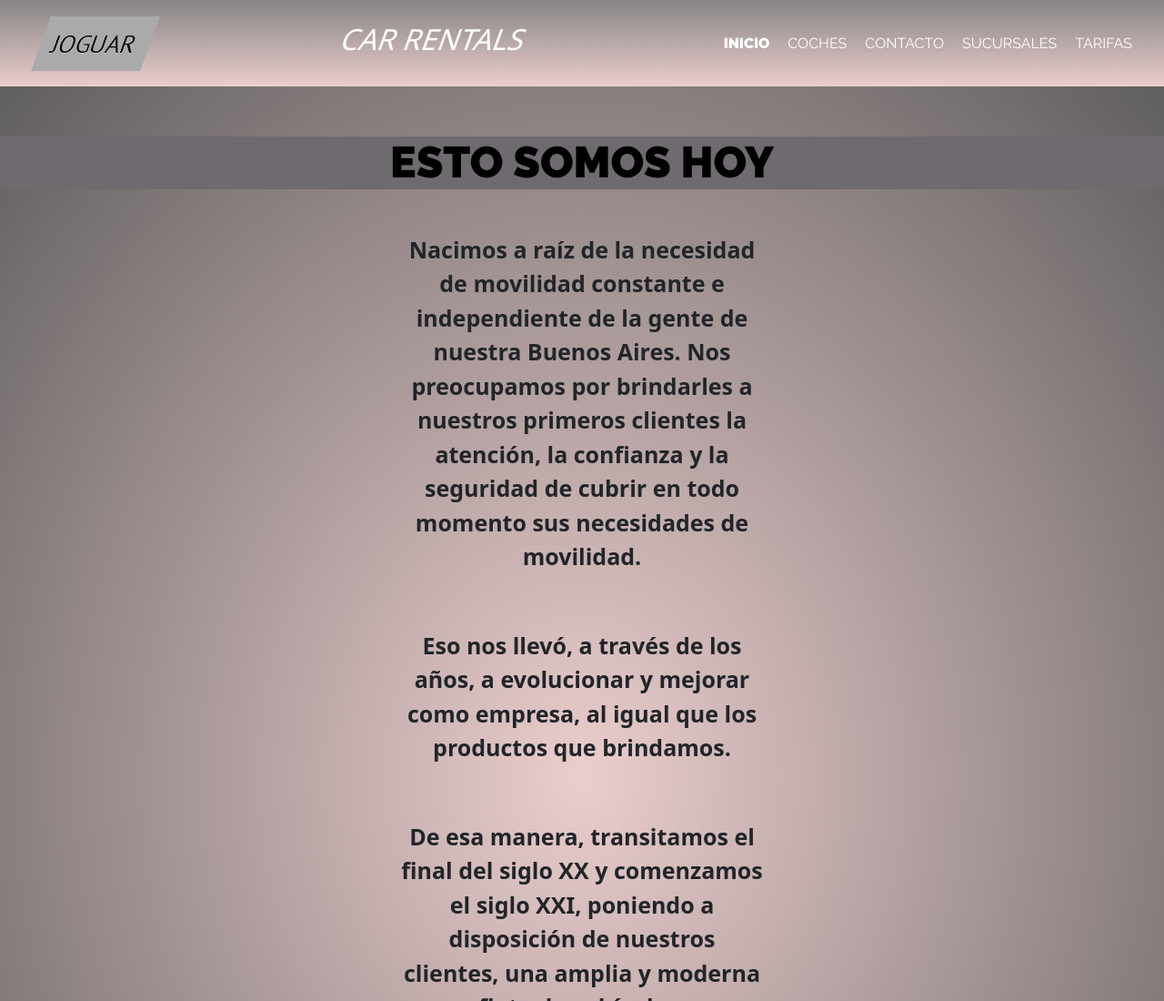
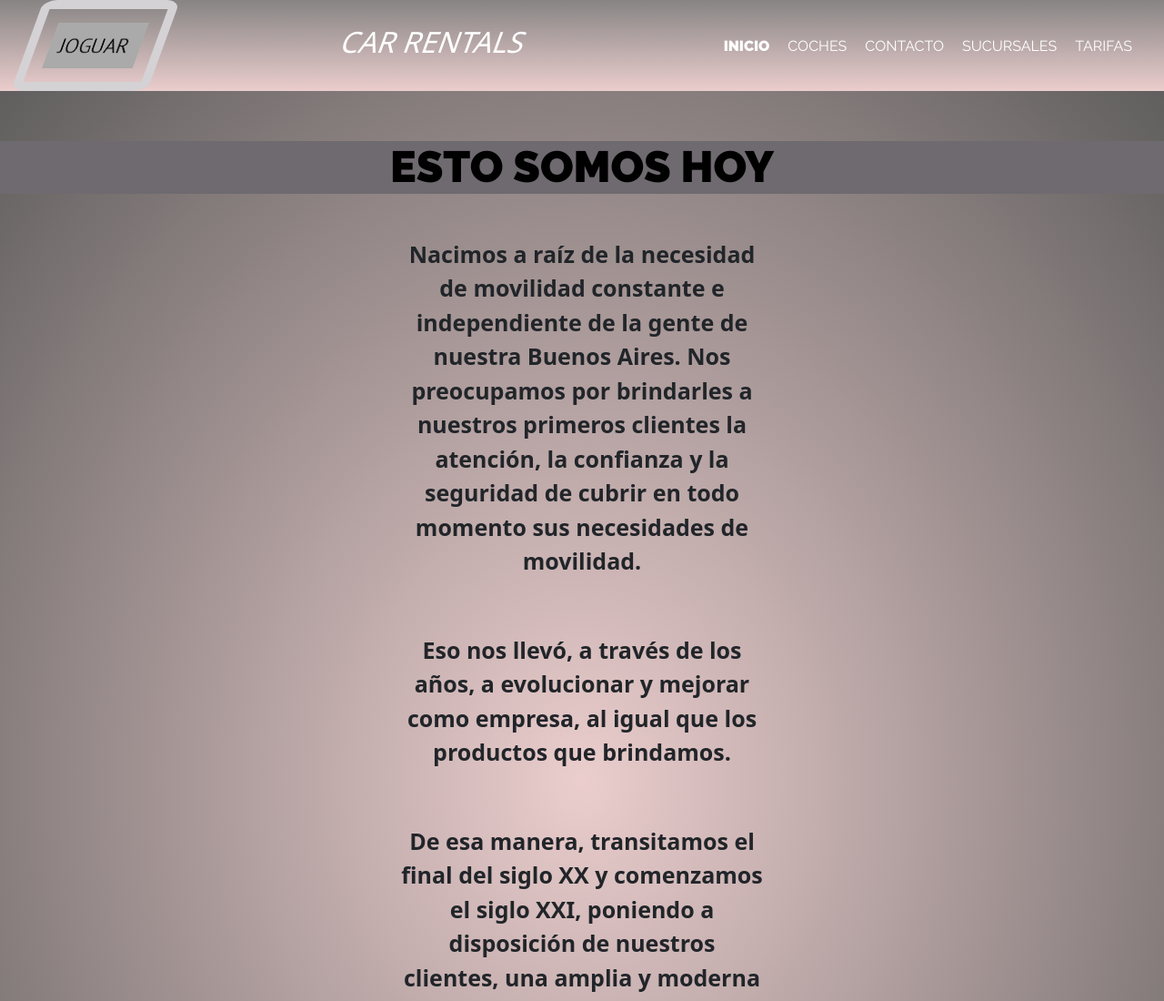
Before and after one commit to joguar27/j-arruda-p-final-a-031022, a plain HTML site: page index.html in a window 1280 px wide. Shown: the top 1100 px of the page at 91% size. Drawn offline with nearby package versions, Linux system fonts and the light colour scheme.

Commit message:
Agregué borde personalizado al logo

```diff
--- a/css/style.css
+++ b/css/style.css
@@ -33,6 +33,8 @@
   transform: scale(1.1); }
 
 .header img {
+  border: #D4D2D5 solid 10px;
+  border-radius: 10%;
   width: 150px;
   padding: 15px;
   transform: skew(-20deg); }
--- a/scss/secciones/_header.scss
+++ b/scss/secciones/_header.scss
@@ -36,6 +36,8 @@
 }
 
 .header img {
+  border: $grisclaro solid 10px;
+  border-radius: 10%;
   width: 150px;
   padding: 15px;
   transform: skew(-20deg);
```
